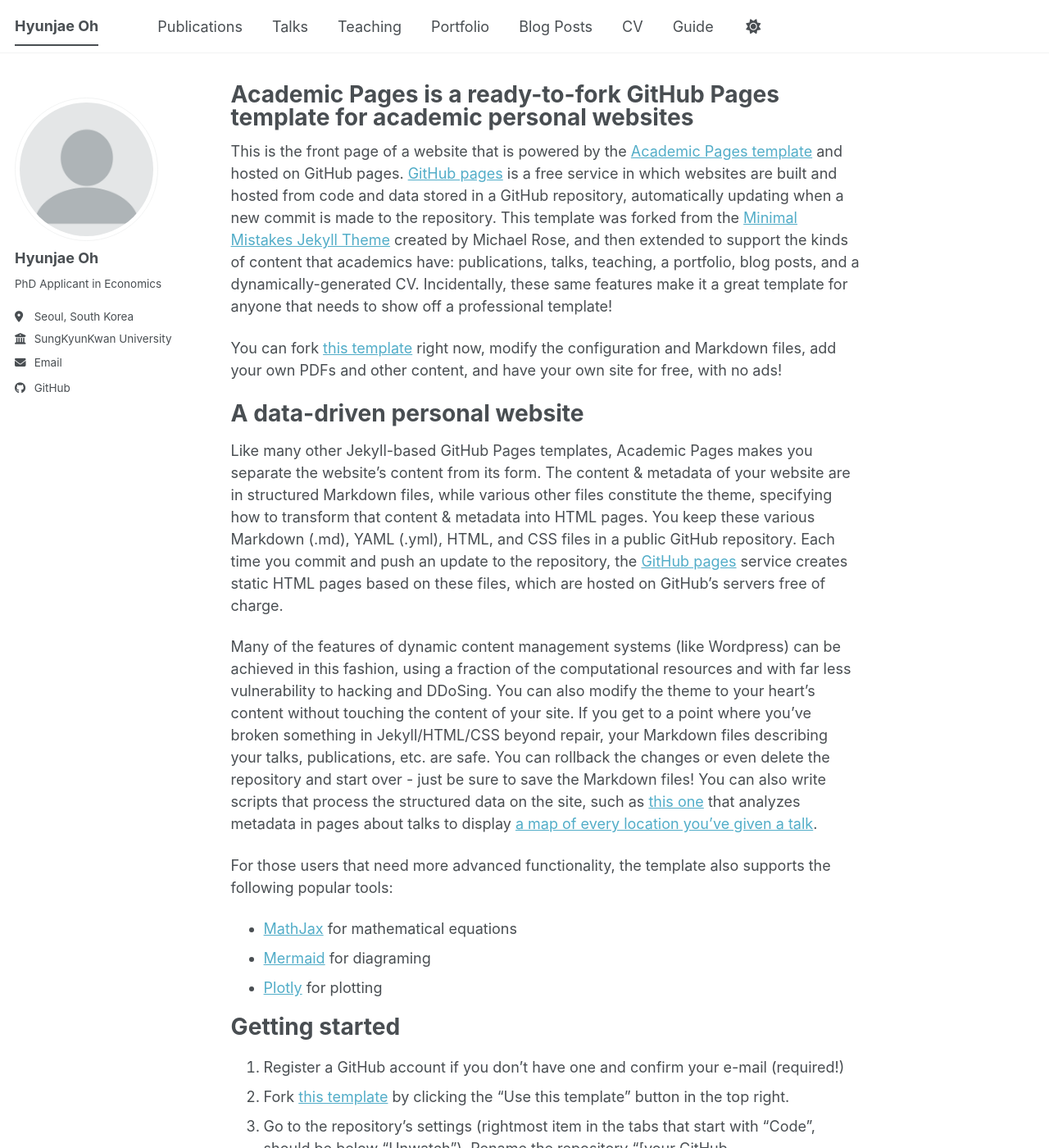
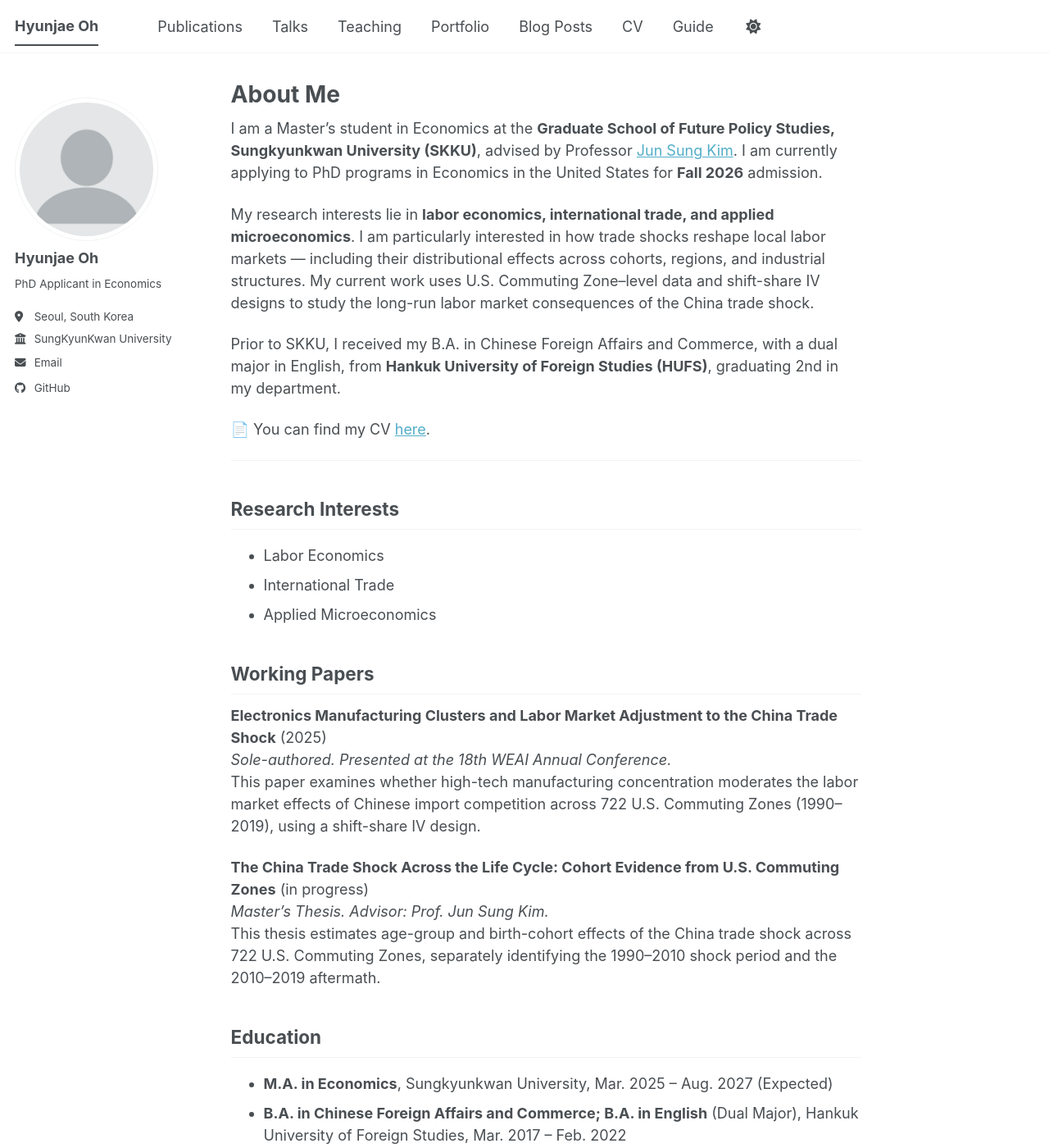
Before and after one commit to Hyunjae-Oh/hyunjae-oh.github.io, a Jekyll site: the page built from _pages/about.md, in a window 1280 px wide and 1400 px high. Shown: the whole window at 82% size. Built offline with Jekyll 4.4.1, drawn with Linux system fonts in a browser that asks for light colours; a script bundle is joined from its source files by our own code; library files that are not in the unit come from our copies; some of the changed text lies outside the part shown.

Commit message:
Update about.md

```diff
--- a/_pages/about.md
+++ b/_pages/about.md
@@ -1,56 +1,46 @@
 ---
 permalink: /
-title: "Academic Pages is a ready-to-fork GitHub Pages template for academic personal websites"
+title: "About Me"
 author_profile: true
 redirect_from:
   - /about/
   - /about.html
 ---
 
-This is the front page of a website that is powered by the [Academic Pages template](https://github.com/academicpages/academicpages.github.io) and hosted on GitHub pages. [GitHub pages](https://pages.github.com) is a free service in which websites are built and hosted from code and data stored in a GitHub repository, automatically updating when a new commit is made to the repository. This template was forked from the [Minimal Mistakes Jekyll Theme](https://mmistakes.github.io/minimal-mistakes/) created by Michael Rose, and then extended to support the kinds of content that academics have: publications, talks, teaching, a portfolio, blog posts, and a dynamically-generated CV. Incidentally, these same features make it a great template for anyone that needs to show off a professional template!
+I am a Master's student in Economics at the **Graduate School of Future Policy Studies, Sungkyunkwan University (SKKU)**, advised by Professor [Jun Sung Kim](https://sites.google.com/view/junsungkim). I am currently applying to PhD programs in Economics in the United States for **Fall 2026** admission.
 
- You can fork [this template](https://github.com/academicpages/academicpages.github.io) right now, modify the configuration and Markdown files, add your own PDFs and other content, and have your own site for free, with no ads!
+My research interests lie in **labor economics, international trade, and applied microeconomics**. I am particularly interested in how trade shocks reshape local labor markets — including their distributional effects across cohorts, regions, and industrial structures. My current work uses U.S. Commuting Zone–level data and shift-share IV designs to study the long-run labor market consequences of the China trade shock.
 
-A data-driven personal website
-======
-Like many other Jekyll-based GitHub Pages templates, Academic Pages makes you separate the website's content from its form. The content & metadata of your website are in structured Markdown files, while various other files constitute the theme, specifying how to transform that content & metadata into HTML pages. You keep these various Markdown (.md), YAML (.yml), HTML, and CSS files in a public GitHub repository. Each time you commit and push an update to the repository, the [GitHub pages](https://pages.github.com/) service creates static HTML pages based on these files, which are hosted on GitHub's servers free of charge.
+Prior to SKKU, I received my B.A. in Chinese Foreign Affairs and Commerce, with a dual major in English, from **Hankuk University of Foreign Studies (HUFS)**, graduating 2nd in my department.
 
-Many of the features of dynamic content management systems (like Wordpress) can be achieved in this fashion, using a fraction of the computational resources and with far less vulnerability to hacking and DDoSing. You can also modify the theme to your heart's content without touching the content of your site. If you get to a point where you've broken something in Jekyll/HTML/CSS beyond repair, your Markdown files describing your talks, publications, etc. are safe. You can rollback the changes or even delete the repository and start over - just be sure to save the Markdown files! You can also write scripts that process the structured data on the site, such as [this one](https://github.com/academicpages/academicpages.github.io/blob/master/talkmap.ipynb) that analyzes metadata in pages about talks to display [a map of every location you've given a talk](https://academicpages.github.io/talkmap.html).
+📄 You can find my CV [here](/files/CV_HyunjaeOh.pdf).
 
-For those users that need more advanced functionality, the template also supports the following popular tools:
-- [MathJax](https://www.mathjax.org/) for mathematical equations
-- [Mermaid](https://mermaid.js.org/) for diagraming
-- [Plotly](https://plotly.com/javascript/) for plotting
+---
 
-Getting started
-======
-1. Register a GitHub account if you don't have one and confirm your e-mail (required!)
-1. Fork [this template](https://github.com/academicpages/academicpages.github.io) by clicking the "Use this template" button in the top right.
-1. Go to the repository's settings (rightmost item in the tabs that start with "Code", should be below "Unwatch"). Rename the repository "[your GitHub username].github.io", which will also be your website's URL.
-1. Set site-wide configuration and create content & metadata (see below -- also see [this set of diffs](https://archive.is/3TPas) showing what files were changed to set up [an example site](https://getorg-testacct.github.io) for a user with the username "getorg-testacct")
-1. Upload any files (like PDFs, .zip files, etc.) to the files/ directory. They will appear at https://[your GitHub username].github.io/files/example.pdf.
-1. Check status by going to the repository settings, in the "GitHub pages" section
+## Research Interests
 
-Site-wide configuration
-------
-The main configuration file for the site is in the base directory in [_config.yml](https://github.com/academicpages/academicpages.github.io/blob/master/_config.yml), which defines the content in the sidebars and other site-wide features. You will need to replace the default variables with ones about yourself and your site's github repository. The configuration file for the top menu is in [_data/navigation.yml](https://github.com/academicpages/academicpages.github.io/blob/master/_data/navigation.yml). For example, if you don't have a portfolio or blog posts, you can remove those items from that navigation.yml file to remove them from the header.
+- Labor Economics
+- International Trade
+- Applied Microeconomics
 
-Create content & metadata
-------
-For site content, there is one Markdown file for each type of content, which are stored in directories like _publications, _talks, _posts, _teaching, or _pages. For example, each talk is a Markdown file in the [_talks directory](https://github.com/academicpages/academicpages.github.io/tree/master/_talks). At the top of each Markdown file is structured data in YAML about the talk, which the theme will parse to do lots of cool stuff. The same structured data about a talk is used to generate the list of talks on the [Talks page](https://academicpages.github.io/talks), each [individual page](https://academicpages.github.io/talks/2012-03-01-talk-1) for specific talks, the talks section for the [CV page](https://academicpages.github.io/cv), and the [map of places you've given a talk](https://academicpages.github.io/talkmap.html) (if you run this [python file](https://github.com/academicpages/academicpages.github.io/blob/master/talkmap.py) or [Jupyter notebook](https://github.com/academicpages/academicpages.github.io/blob/master/talkmap.ipynb), which creates the HTML for the map based on the contents of the _talks directory).
+## Working Papers
 
-**Markdown generator**
+**Electronics Manufacturing Clusters and Labor Market Adjustment to the China Trade Shock** (2025)
+*Sole-authored. Presented at the 18th WEAI Annual Conference.*
+This paper examines whether high-tech manufacturing concentration moderates the labor market effects of Chinese import competition across 722 U.S. Commuting Zones (1990–2019), using a shift-share IV design.
 
-The repository includes [a set of Jupyter notebooks](https://github.com/academicpages/academicpages.github.io/tree/master/markdown_generator
-) that converts a CSV containing structured data about talks or presentations into individual Markdown files that will be properly formatted for the Academic Pages template. The sample CSVs in that directory are the ones I used to create my own personal website at stuartgeiger.com. My usual workflow is that I keep a spreadsheet of my publications and talks, then run the code in these notebooks to generate the Markdown files, then commit and push them to the GitHub repository.
+**The China Trade Shock Across the Life Cycle: Cohort Evidence from U.S. Commuting Zones** (in progress)
+*Master's Thesis. Advisor: Prof. Jun Sung Kim.*
+This thesis estimates age-group and birth-cohort effects of the China trade shock across 722 U.S. Commuting Zones, separately identifying the 1990–2010 shock period and the 2010–2019 aftermath.
 
-How to edit your site's GitHub repository
-------
-Many people use a git client to create files on their local computer and then push them to GitHub's servers. If you are not familiar with git, you can directly edit these configuration and Markdown files directly in the github.com interface. Navigate to a file (like [this one](https://github.com/academicpages/academicpages.github.io/blob/master/_talks/2012-03-01-talk-1.md) and click the pencil icon in the top right of the content preview (to the right of the "Raw | Blame | History" buttons). You can delete a file by clicking the trashcan icon to the right of the pencil icon. You can also create new files or upload files by navigating to a directory and clicking the "Create new file" or "Upload files" buttons.
+## Education
 
-Example: editing a Markdown file for a talk
-![Editing a Markdown file for a talk](/images/editing-talk.png)
+- **M.A. in Economics**, Sungkyunkwan University, Mar. 2025 – Aug. 2027 (Expected)
+- **B.A. in Chinese Foreign Affairs and Commerce; B.A. in English** (Dual Major), Hankuk University of Foreign Studies, Mar. 2017 – Feb. 2022
 
-For more info
-------
-More info about configuring Academic Pages can be found in [the guide](https://academicpages.github.io/markdown/), the [growing wiki](https://github.com/academicpages/academicpages.github.io/wiki), and you can always [ask a question on GitHub](https://github.com/academicpages/academicpages.github.io/discussions). The [guides for the Minimal Mistakes theme](https://mmistakes.github.io/minimal-mistakes/docs/configuration/) (which this theme was forked from) might also be helpful.
+## Contact
+
+📧 hyunlics@gmail.com
+📍 Seoul, South Korea
+
+[CV](/files/CV_HyunjaeOh.pdf) · [GitHub](https://github.com/hyunjae-oh)
```
